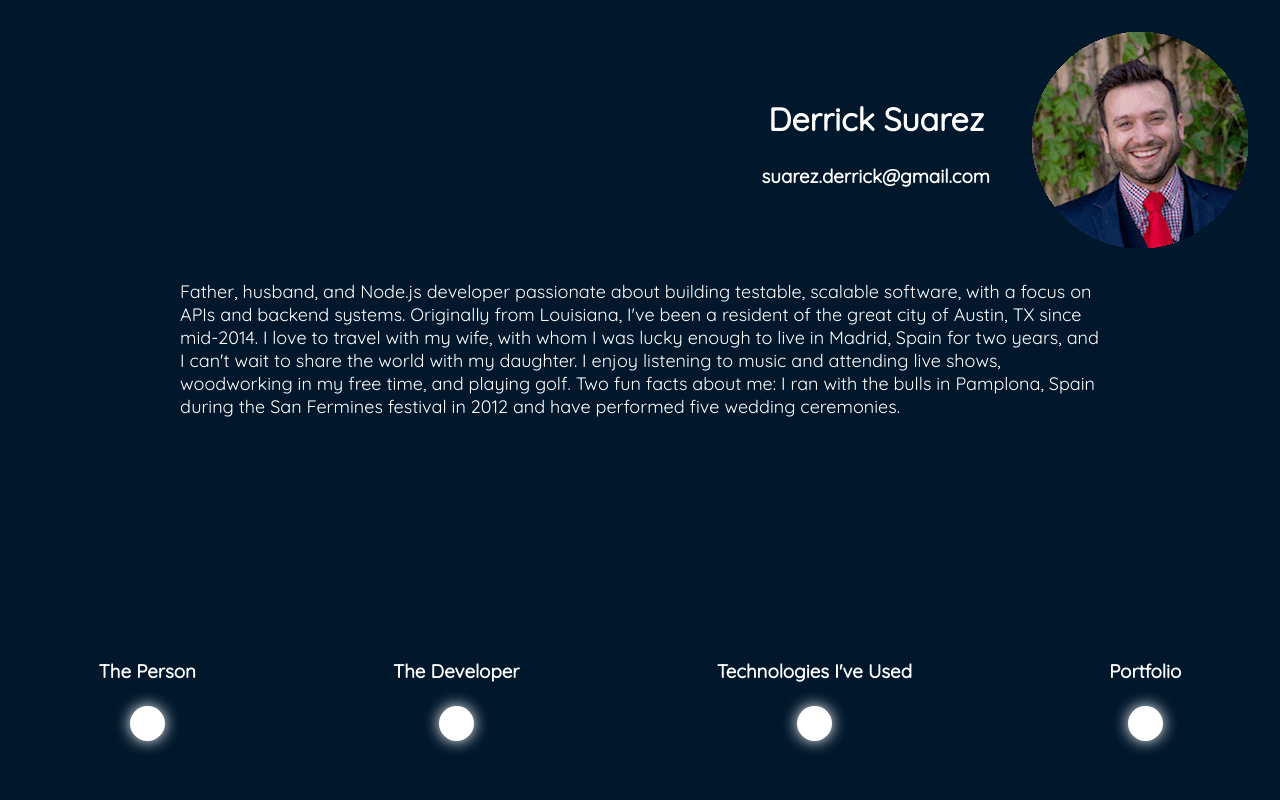
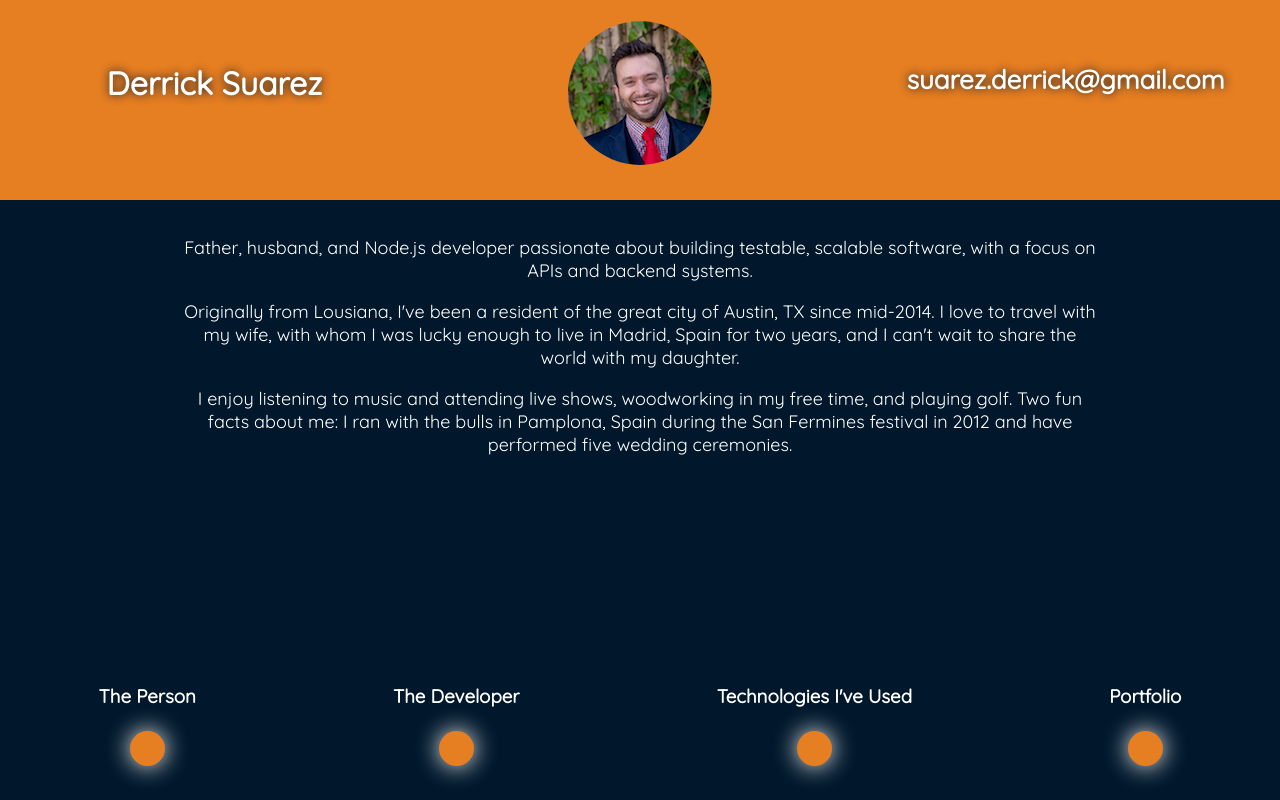
Before and after one commit to dsuare1/portfolio_v2, a React app: page / in a window 1280 px wide. Built offline with nearby package versions, Linux system fonts and the light colour scheme.

Commit message:
updated dynamic structure and handling of copy; updated component structure; added animations and updated stying

```diff
--- /dev/null
+++ b/src/assets/copy.json
@@ -0,0 +1,13 @@
+{
+  "person": {
+    "p1": "Father, husband, and Node.js developer passionate about building testable, scalable software, with a focus on APIs and backend systems.",
+    "p2": "Originally from Lousiana, I've been a resident of the great city of Austin, TX since mid-2014. I love to travel with my wife, with whom I was lucky enough to live in Madrid, Spain for two years, and I can't wait to share the world with my daughter.",
+    "p3": "I enjoy listening to music and attending live shows, woodworking in my free time, and playing golf. Two fun facts about me: I ran with the bulls in Pamplona, Spain during the San Fermines festival in 2012 and have performed five wedding ceremonies."
+  },
+  "developer": {
+    "p1": "My education about and entrance into software development came about in a non-traditional manner: I studied Web Development at The Coding Bootcamp at UT Austin, an intensive, on-the-job-skills-focused alternative education program, from April - October 2016. We moved quickly, covering full stack technologies, including Node, MySQL, MongoDB, jQuery and Javascript, HTML, CSS, among others. At the end of the experience, I earned a position as a software engineer at a startup here in Austin, Zilkr Cloud Technologies.",
+    "p2": "At Zilkr, I am a backend-focused engineer helping to build a robust API, with live production and live sandbox environments. I lead feature development, from design and planning, all the way through implementation and testing. Node is the main technology I have used at Zilkr. Whenever it is the right choice, we leverage the ES6 Javascript spec, except for the async/await feature; we prefer to write asynchronous code and consume our promises using the bluebird library, paired with generator functions and coroutines.",
+    "p3": "Some of the other technologies I have learned while working at Zilkr include Postgres, RESTful API design, deeper dives into Sequelize and Git, and Integration, Unit, and Behavioral testing with Mocha and Should. I have also become familiar with Jira, BitBucket, the Kanban Process, Agile Methodologies, and Continuous Integration / Deployment practices, among others. Working at a startup, especially one as lean as Zilkr, was not what I had envisioned coming out of bootcamp. I have been afforded the ability to wear multiple hats and play a variety of roles, in addition to my main role as a platform engineer.",
+    "p4": "As a software engineer at Zilkr, I have delivered in-use production features to our largest customer, accounting for a substantial amount of company revenue. Some of the other roles I have played at Zilkr include a customer-facing support role, in which I have collaborated with architects, product and project managers, lead engineers, and QA testers from a global tier-1 phone provider to design, implement, and provide long-term support of our API integration. I have also served as team-lead, collaborating with our remote teams in both Mexico and India."
+  }
+}
--- a/src/css/style.css
+++ b/src/css/style.css
@@ -16,23 +16,31 @@ body {
     height: 100vh;
 }
 
-#copy-container {
-    color: #ffffff;
-    font-size: 18px;
-    height: 45vh;
-    padding: 0 10em;
+.badge-container {
+    background-color: #e67e22;
+    display: flex;
+    flex-direction: row;
+    height: 25vh;
+    justify-content: space-evenly;
 }
 
-.callout-card-container {
+.badge-copy-container {
+    align-items: center;
     display: flex;
-    flex-direction: row;
-    justify-content: flex-end;
+    flex-direction: column;
+    width: 33%;
 }
 
-.name-card-container {
-    display: flex;
-    flex-direction: column;
-    justify-content: center;
+#badge-name {
+    text-shadow: 0 0 10px #01182c;
+    font-size: 32px;
+    margin-top: 15%;
+}
+
+#badge-email {
+    text-shadow: 0 0 10px #01182c;
+    font-size: 26px;
+    margin-top: 15%;
 }
 
 .hero-text {
@@ -41,11 +49,16 @@ body {
 }
 
 #profile-pic {
-    margin: 2em;
+    border-radius: 75px;
+    margin: 5% 2em 0 2em;
 }
 
-#person-container {
-    padding: 0 2em;
+#copy-container {
+    color: #ffffff;
+    font-size: 18px;
+    height: 55vh;
+    overflow: scroll;
+    padding: 1em 10em 0 10em;
     text-align: center;
 }
 
@@ -53,19 +66,31 @@ body {
     align-items: center;
     display: flex;
     flex-direction: row;
+    height: 15vh;
     justify-content: space-around;
 }
 
-.section {
+.hover-item {
     display: flex;
     flex-direction: column;
     align-items: center;
 }
 
+/* pulse animation for section hovers */
+@keyframes pulse {
+    0%, 100% {
+        box-shadow: 0 0 5px #ffffff;
+    }
+    50% {
+        box-shadow: 0 0 25px #ffffff;
+    }
+}
+
 .circle {
-    background-color: #ffffff;
+    animation: pulse 2s ease-in-out infinite;
+    background-color: #e67e22;
     border-radius: 50%;
-    box-shadow: 0 0 15px #ffffff;
+    box-shadow: 0 0 15px #e67e22;
     height: 35px;
     margin: 5px;
     transition: all 0.2s ease-in-out;
--- a/src/js/App.js
+++ b/src/js/App.js
@@ -1,43 +1,25 @@
 import React, { Component } from 'react';
 import { render } from 'react-dom';
 
-import CalloutCard from './components/CalloutCard';
+import Badge from './components/Badge';
 import Horizon from './components/Horizon';
 import Copy from './components/Copy';
 
 import '../css/style.css';
 
-const text = {
-  person: 'Father, husband, and Node.js developer passionate about building testable, scalable software, with a focus on APIs and backend systems. ' +
-          'Originally from Louisiana, I\'ve been a resident of the great city of Austin, TX since mid-2014. ' +
-          'I love to travel with my wife, with whom I was lucky enough to live in Madrid, Spain for two years, and I can\'t wait to share the world with my daughter. ' +
-          'I enjoy listening to music and attending live shows, woodworking in my free time, and playing golf. ' +
-          'Two fun facts about me: I ran with the bulls in Pamplona, Spain during the San Fermines festival in 2012 and have performed five wedding ceremonies. ',
-  developer: 'My education about and entrance into software development came about in a non-traditional manner: ' +
-              'I studied Web Development at The Coding Bootcamp at UT Austin, an intensive, on-the-job-skills-focused alternative education program, from April - October 2016. ' +
-              'We moved quickly, covering full stack technologies, including Node, MySQL, MongoDB, jQuery and Javascript, HTML, CSS, among others. ' +
-              'At the end of the experience, I earned a position as a software engineer at a startup here in Austin, Zilkr Cloud Technologies. ' +
-              'At Zilkr, I am a backend-focused engineer helping to build a robust API, with live production and live sandbox environments. ' +
-              'I lead feature development, from design and planning, all the way through implementation and testing. ' +
-              'Node is the main technology I have used at Zilkr. Whenever it is the right choice, we leverage the ES6 Javascript spec, ' +
-              'except for the async/await feature; we prefer to write asynchronous code and consume our promises using the bluebird library, ' +
-              'paired with generator functions and coroutines. Some of the other technologies I have learned while working at Zilkr include Postgres, ' +
-              'RESTful API design, deeper dives into Sequelize and Git, and Integration, Unit, and Behavioral testing with Mocha and Should. ' +
-              'I have also become familiar with Jira, BitBucket, the Kanban Process, Agile Methodologies, and Continuous Integration / Deployment practices, among others. ' +
-              'Working at a startup, especially one as lean as Zilkr, was not what I had envisioned coming out of bootcamp. ' +
-              'I have been afforded the ability to wear multiple hats and play a variety of roles, in addition to my main role as a platform engineer. ' +
-              'As a software engineer at Zilkr, I have delivered in-use production features to our largest customer, accounting for a substantial amount of company revenue. ' +
-              'Some of the other roles I have played at Zilkr include a customer-facing support role, in which I have collaborated with architects, ' +
-              'product and project managers, lead engineers, and QA testers from a global tier-1 phone provider to design, implement, and provide long-term support of our API integration. ' +
-              'I have also served as team-lead, collaborating with our remote teams in both Mexico and India.',
-};
+import copy from '../assets/copy.json';
 
-// put state here to update copy section
+function createCopy(hash) {
+  return Object.keys(hash).map((p, i) => {
+    return <p key={i}>{hash[p]}</p>;
+  });
+}
+
 class App extends Component {
   constructor(props) {
     super(props);
     this.state = {
-      copy: text.person,
+      copy: createCopy(copy.person),
     };
     this.handleMouseOver = this.handleMouseOver.bind(this);
   }
@@ -47,11 +29,11 @@ class App extends Component {
 
     switch (e.target.id) {
       case 'person':
-        desiredCopy = text.person;
+        desiredCopy = createCopy(copy.person);
         break;
 
       case 'developer':
-        desiredCopy = text.developer;
+        desiredCopy = createCopy(copy.developer);
         break;
 
       case 'technologies':
@@ -69,7 +51,7 @@ class App extends Component {
   render() {
     return (
       <div id="app">
-        <CalloutCard />
+        <Badge />
         <Copy value={this.state.copy} />
         <Horizon onMouseOver={e => this.handleMouseOver(e)} />
       </div>
--- /dev/null
+++ b/src/js/components/Badge.js
@@ -0,0 +1,43 @@
+import React, { Component } from 'react';
+
+import ProfilePic from './ProfilePic';
+
+function copyToClipboard(value) {
+  const p = document.createElement('textarea');
+  p.innerHTML = value;
+  document.body.appendChild(p);
+  p.select();
+  document.execCommand('copy');
+  p.remove();
+
+  return false;
+}
+
+class Badge extends Component {
+  constructor(props) {
+    super(props);
+  }
+
+  handleClick(e) {
+    console.log(e.target.innerHTML);
+    copyToClipboard(e.target.innerHTML);
+  }
+
+  render() {
+    return (
+      <div className="badge-container">
+        <div className="badge-copy-container">
+          <h1 id="badge-name">Derrick Suarez</h1>
+        </div>
+        <div className="badge-copy-container">
+          <ProfilePic/>
+        </div>
+        <div className="badge-copy-container">
+          <h1 id="badge-email" onClick={e => this.handleClick(e)}>suarez.derrick@gmail.com</h1>
+        </div>
+      </div>
+    );
+  }
+}
+
+export default Badge;
--- a/src/js/components/CalloutCard.js
+++ /dev/null
@@ -1,24 +0,0 @@
-import React, { Component } from 'react';
-
-import NameCard from './NameCard';
-import ProfilePic from './ProfilePic';
-
-class CalloutCard extends Component {
-  constructor(props) {
-    super(props);
-    this.state = {
-      class: 'callout-card-container',
-    };
-  }
-
-  render() {
-    return (
-      <div className={this.state.class}>
-        <NameCard />
-        <ProfilePic />
-      </div>
-    );
-  }
-}
-
-export default CalloutCard;
--- a/src/js/components/NameCard.js
+++ /dev/null
@@ -1,22 +0,0 @@
-import React, { Component } from 'react';
-
-class NameCard extends Component {
-  constructor(props) {
-    super(props);
-    this.state = {
-      class: 'name-card-container',
-      headerClass: 'hero-text',
-    };
-  }
-
-  render() {
-    return (
-      <div className={this.state.class}>
-        <h1 className={this.state.headerClass}>Derrick Suarez</h1>
-        <h3 className={this.state.headerClass}>suarez.derrick@gmail.com</h3>
-      </div>
-    );
-  }
-}
-
-export default NameCard;
--- a/src/js/components/ProfilePic.js
+++ b/src/js/components/ProfilePic.js
@@ -1,21 +1,11 @@
-import React, { Component } from 'react';
+import React from 'react';
 
-import profilePic from '../../assets/profile_pic_round.png';
+import profilePic from '../../assets/profile_pic_small.png';
 
-class ProfilePic extends Component {
-  constructor(props) {
-    super(props);
-    this.state = {
-      id: 'profile-pic',
-      alt: 'Profile Pic',
-    };
-  }
-
-  render() {
-    return (
-      <img id={this.state.id} src={profilePic} alt={this.state.alt} />
-    );
-  }
+function ProfilePic() {
+  return (
+    <img id="profile-pic" src={profilePic} alt="Profile Pic" />
+  );
 }
 
 export default ProfilePic;
```
Also changed, not shown: src/js/components/Horizon.js (+4 -4 lines), .eslintrc.js, src/assets/profile_pic_round.png (deleted), src/assets/profile_pic_small.png (added).
